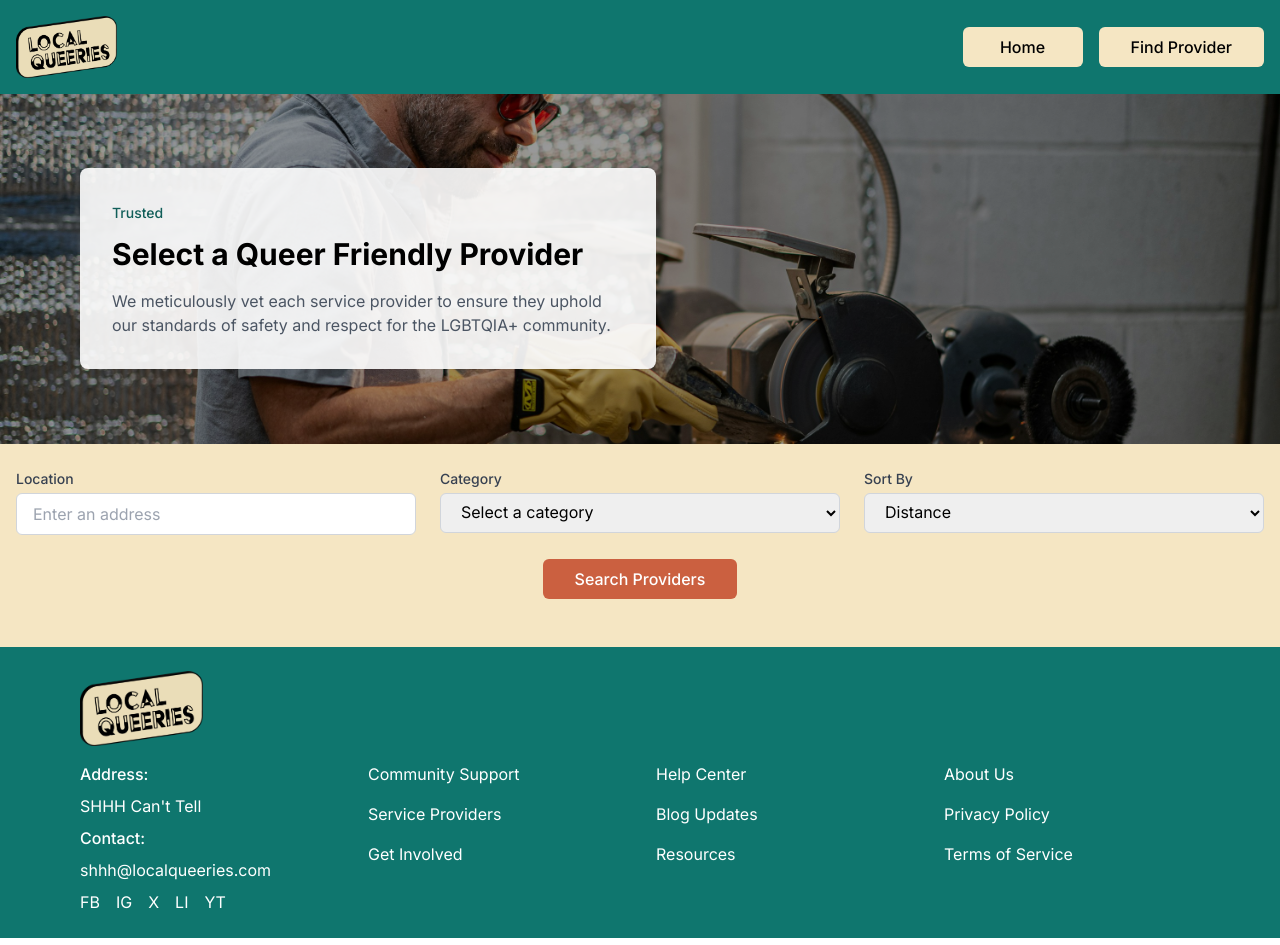
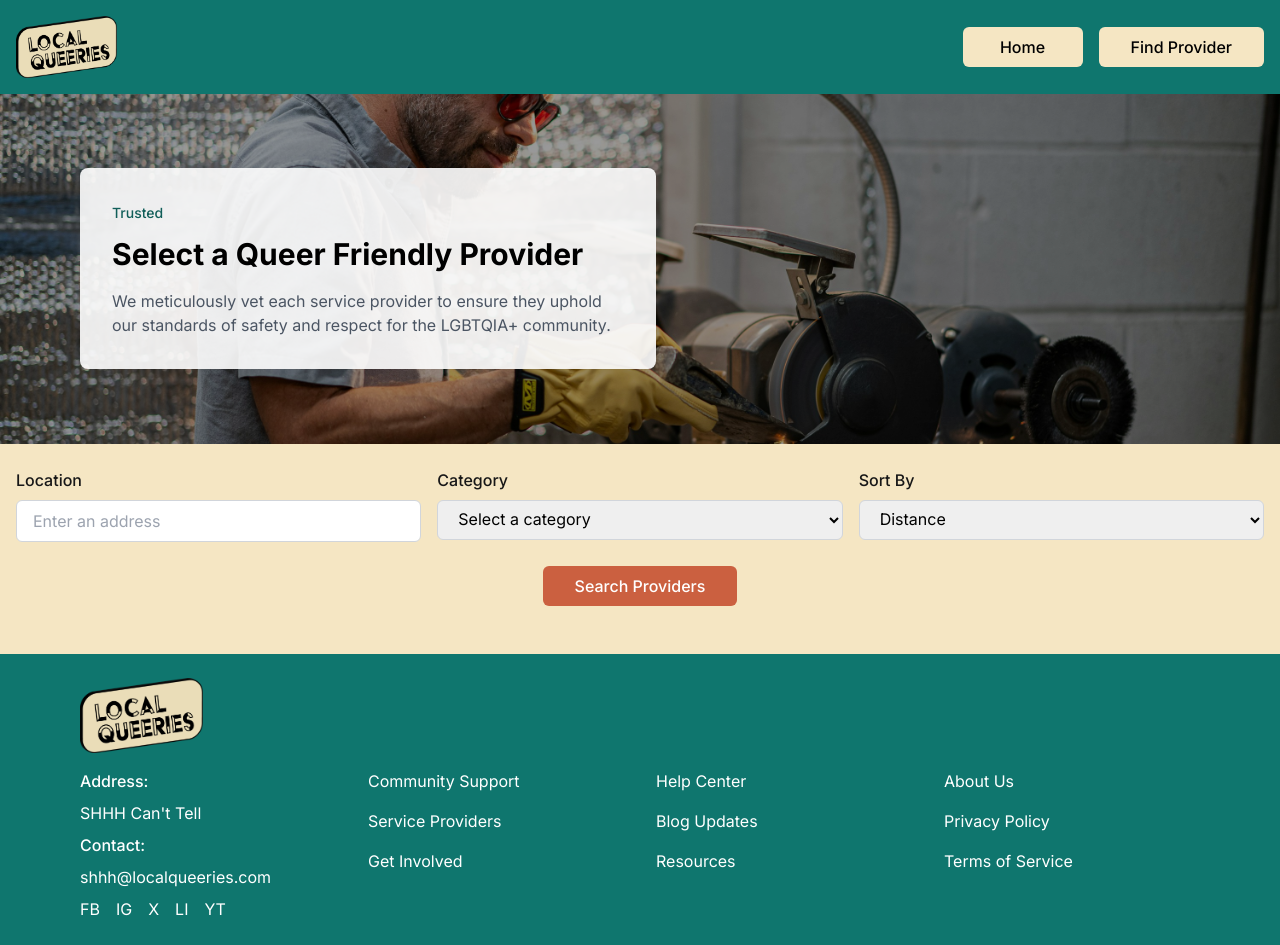
Before and after one commit to bravemayhem/localqueeries, a Next.js app: page /find-provider in a window 1280 px wide. Built offline with nearby package versions, Linux system fonts and the light colour scheme; a web font is replaced by a local one.

Commit message:
Updated search provider button to reflect the same theme

```diff
--- a/src/app/components/providers/ProviderSearch.tsx
+++ b/src/app/components/providers/ProviderSearch.tsx
@@ -152,10 +152,10 @@ export default function ProviderSearch({ onSearch, isLoading = false }: Provider
   }, [debouncedSearchAddress]);
 
   return (
-    <div className="py-6 max-w-7xl mx-auto">
-      <div className="grid grid-cols-1 md:grid-cols-3 gap-6">
-        <div className="relative md:col-span-1">
-          <label htmlFor="location" className="block text-sm font-medium text-gray-700 mb-1">
+    <div className="py-6">
+      <div className="grid grid-cols-1 md:grid-cols-3 gap-4">
+        <div className="relative">
+          <label htmlFor="location" className="block text-text-primary font-medium mb-2">
             Location
           </label>
           <input
@@ -167,9 +167,7 @@ export default function ProviderSearch({ onSearch, isLoading = false }: Provider
               debouncedSearchAddress(e.target.value);
             }}
             placeholder="Enter an address"
-            className={`w-full px-4 py-2 border rounded-md ${
-              error ? 'border-red-500' : 'border-gray-300'
-            } focus:outline-none focus:ring-2 focus:ring-primary-main`}
+            className="w-full px-4 py-2 rounded-md border border-gray-300 focus:outline-none focus:ring-2 focus:ring-primary-main"
             aria-invalid={!!error}
             aria-describedby={error ? "location-error" : undefined}
             suppressHydrationWarning
@@ -205,8 +203,8 @@ export default function ProviderSearch({ onSearch, isLoading = false }: Provider
           )}
         </div>
 
-        <div className="md:col-span-1">
-          <label htmlFor="category" className="block text-sm font-medium text-gray-700 mb-1">
+        <div>
+          <label htmlFor="category" className="block text-text-primary font-medium mb-2">
             Category
           </label>
           <Select
@@ -224,8 +222,8 @@ export default function ProviderSearch({ onSearch, isLoading = false }: Provider
           />
         </div>
 
-        <div className="md:col-span-1">
-          <label htmlFor="sortBy" className="block text-sm font-medium text-gray-700 mb-1">
+        <div>
+          <label htmlFor="sortBy" className="block text-text-primary font-medium mb-2">
             Sort By
           </label>
           <Select
@@ -233,6 +231,7 @@ export default function ProviderSearch({ onSearch, isLoading = false }: Provider
             value={sortBy}
             onChange={(value) => setSortBy(value)}
             options={sortOptions}
+            placeholder="Sort by"
           />
         </div>
       </div>
@@ -244,7 +243,7 @@ export default function ProviderSearch({ onSearch, isLoading = false }: Provider
         variant="secondary"
         bold
         className="px-4 sm:px-8 py-1.5 sm:py-2 rounded-md font-medium
-          hover:bg-[#e6d4b0] transition-colors text-sm sm:text-base flex items-center
+          transition-colors text-sm sm:text-base flex items-center
           justify-center min-w-[120px] sm:min-w-[160px]"
       >
         {isLoading ? (
@@ -255,7 +254,7 @@ export default function ProviderSearch({ onSearch, isLoading = false }: Provider
         ) : (
           'Search Providers'
         )}
-      </Button>
+</Button>
       </div>
     </div>
   );
--- a/src/app/ui/components/Select.tsx
+++ b/src/app/ui/components/Select.tsx
@@ -1,27 +1,29 @@
 interface SelectProps {
-  id?: string;  // Make id optional
+  id: string;
   value: string;
-  options: {
-    value: string;
-    label: string;
-  }[];
+  onChange: (value: string) => void;
+  options: { value: string; label: string }[];
   placeholder?: string;
-  onChange: (value: string) => void;
+  suppressHydrationWarning?: boolean;
   className?: string;
 }
 
 export default function Select({
+  id,
   value,
+  onChange,
   options,
   placeholder,
-  onChange,
+  suppressHydrationWarning,
   className = ''
 }: SelectProps) {
   return (
     <select
+      id={id}
       value={value || ''}
       className={`w-full px-4 py-2 rounded-md border border-gray-300 focus:outline-none focus:ring-2 focus:ring-primary-main ${className}`}
       onChange={(e) => onChange?.(e.target.value)}
+      suppressHydrationWarning={suppressHydrationWarning}
     >
       {placeholder && (
         <option value="">
```
Also changed, not shown: 1 other file (tests, documents, lock files or other folders).
